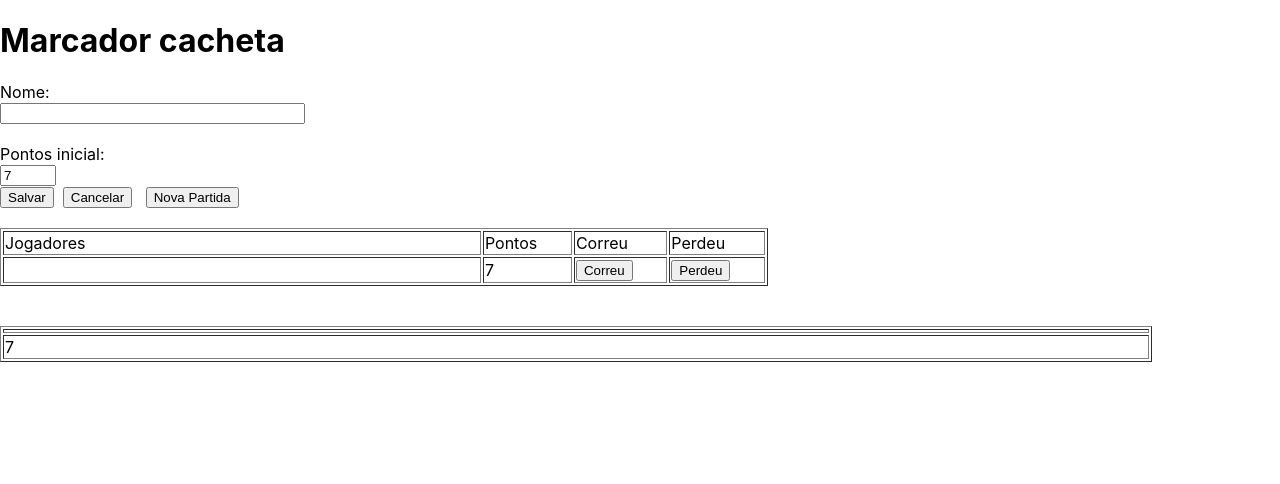
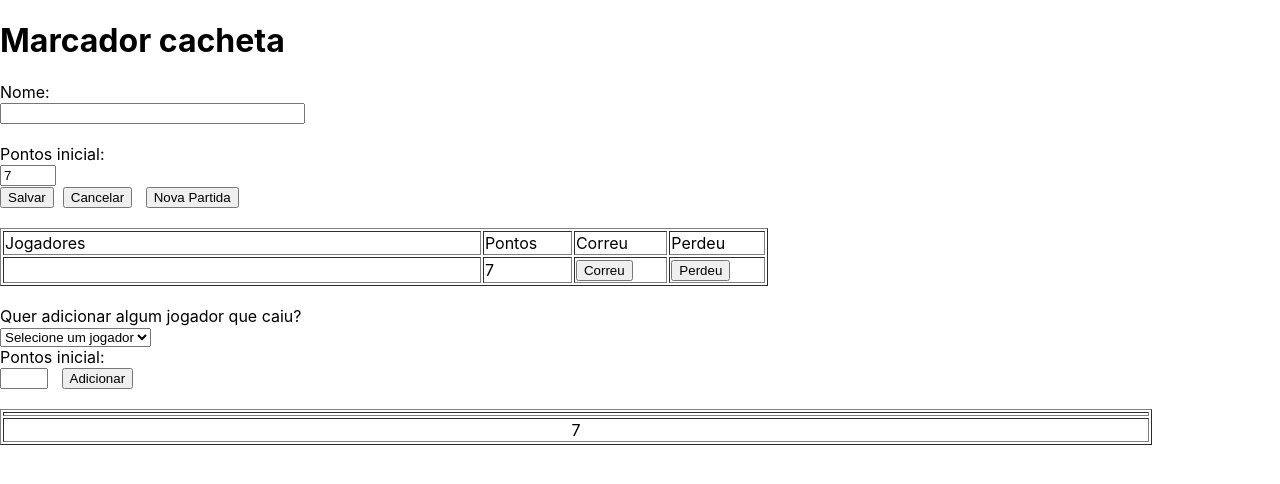
Before and after one commit to nicolasgfe/MarcadorBaralhoReact, a React (Create React App) app: page / in a window 1280 px wide. Both pictures are taken after a click on the button "Salvar". Shown: the top 484 px of the page. Built offline with nearby package versions, Linux system fonts and the light colour scheme.

Commit message:
feat(feature/optionAddPlayerAgain: Adicionando novo componente na tela para que permita adicionar o jogador novamente

```diff
--- a/src/App.js
+++ b/src/App.js
@@ -36,20 +36,20 @@ const App = () => {
       <h1>Marcador cacheta</h1>
       <ExpensesForm onSave={updateList} />
       &nbsp; &nbsp;
-      <input type="button" value="Nova Partida" onClick={clear} disabled={(!items.length > 0)} />
+      <input
+        type="button"
+        value="Nova Partida"
+        onClick={clear}
+        disabled={(!items.length > 0)}
+        />
       <br /><br />
-      {
-        items.length > 0 ? (
-          <>
-            <EditValue players={items} onSave={editList} />
-            <br /><br />
-            <ExpensesList players={items} />
-          </>
-        ) : (
-          <>
-          </>
-        )
-      }
+      {items.length > 0 && (
+        <>
+          <EditValue players={items} onSave={editList} />
+          <br /><br />
+          <ExpensesList players={items} />
+        </>
+      )}
     </div>
   )
 }
--- a/src/components/EditValue/index.js
+++ b/src/components/EditValue/index.js
@@ -1,17 +1,36 @@
+import { useState } from "react";
+
 const EditValue = ({ players, onSave }) => {
+  const [addEntradaPlayer, setAddEntradaPlayer] = useState()
+  const [addEntradaScore, setAddEntradaScore] = useState()
 
   const editValueCorreu = (index) => {
     const updatedplayers = [...players];
     updatedplayers[index].initialValue -= 1;
+    if (updatedplayers[index].initialValue < 0) {
+      updatedplayers[index].initialValue = 0
+    }
     onSave(updatedplayers);
   };
+
   const editValuePerdeu = (index) => {
     const updatedplayers = [...players];
     updatedplayers[index].initialValue -= 2;
+    if (updatedplayers[index].initialValue < 0) {
+      updatedplayers[index].initialValue = 0
+    }
     onSave(updatedplayers);
   };
 
+  const novaEntrada = (index, score) => {
+    const updatedplayers = [...players];
+    updatedplayers[index].entrada = updatedplayers[index].entrada + 1;
+    updatedplayers[index].initialValue = score;
+    onSave(updatedplayers);
+  }
   return (
+    <>
+
       <table width="60%" border="1">
         <tbody>
           <td width="20%" >Jogadores</td>
@@ -22,7 +41,22 @@ const EditValue = ({ players, onSave }) => {
         <tbody>
           {players.map((player, index) => (
             <tr key={index}>
+              {player.initialValue === 0 ? (
+                <td style={{textDecoration: "line-through"}} width="20%">{player.name}</td>
+                ) : (
+                  <>
+                    {player.entrada > 0 ? (
+                      <>
+                        <td width="20%">{player.name} - {player.entrada} entrada</td>
+                      </>
+                    ) : (
+                      <>
                         <td width="20%">{player.name}</td>
+                      </>
+                    )}
+                  </>
+              )}
+
               <td width="2%">{player.initialValue}</td>
               <td>
                 <input type="button" value="Correu" onClick={() => editValueCorreu(index)} />
@@ -34,6 +68,24 @@ const EditValue = ({ players, onSave }) => {
           ))}
         </tbody>
       </table>
+
+      <br />
+      Quer adicionar algum jogador que caiu?<br />
+      <select onChange={(e) => setAddEntradaPlayer(e.target.value)}>
+        <option>Selecione um jogador</option>
+        {players.map((value, index) => {
+          if (value.initialValue === 0) {
+            return <option value={index} key={index} >{value.name}</option>
+          }
+        })}
+      </select>
+      <br/>
+      Pontos inicial:
+      <br />
+      <input type="number" size="35" value={addEntradaScore} min={0} max={7} onChange={event => setAddEntradaScore(event.target.value)} />
+      &nbsp; &nbsp;
+      <input type="button" size="35" value="Adicionar" onClick={()=> novaEntrada(addEntradaPlayer, addEntradaScore)} />
+    </>
   )
 }
 
--- a/src/components/Form/index.js
+++ b/src/components/Form/index.js
@@ -7,7 +7,8 @@ const PlayersForm = ({ onSave }) => {
   const save = () => {
     const player = {
       name,
-      initialValue
+      initialValue,
+      entrada: 0
     }
 
     onSave(player)
--- a/src/components/List/index.js
+++ b/src/components/List/index.js
@@ -5,13 +5,25 @@ const playersList = ({ players }) => {
     <table width="90%" border="1">
 
       <tbody>
-        {players.map((player) => (
-          <th width="9%">{player.name}</th>
+        {players.map((player, index) => (
+          <>
+            {player.initialValue > 0 ? (
+              <th width="9%">{player.name}</th>
+              ) : (
+              <th style={{textDecoration: "line-through"}} width="9%">{player.name}</th>
+              )}
+            </>
         ))}
       </tbody>
       <tbody>
         {players.map((player) => (
-          <td>{player.initialValue}</td>
+          <>
+          {player.initialValue > 0 ? (
+            <td align="center">{player.initialValue}</td>
+            ) : (
+            <td align="center">{player.initialValue}</td>
+            )}
+          </>
         ))}
       </tbody>
     </table>
```
Lines whose indentation alone changed are shown as unchanged.
